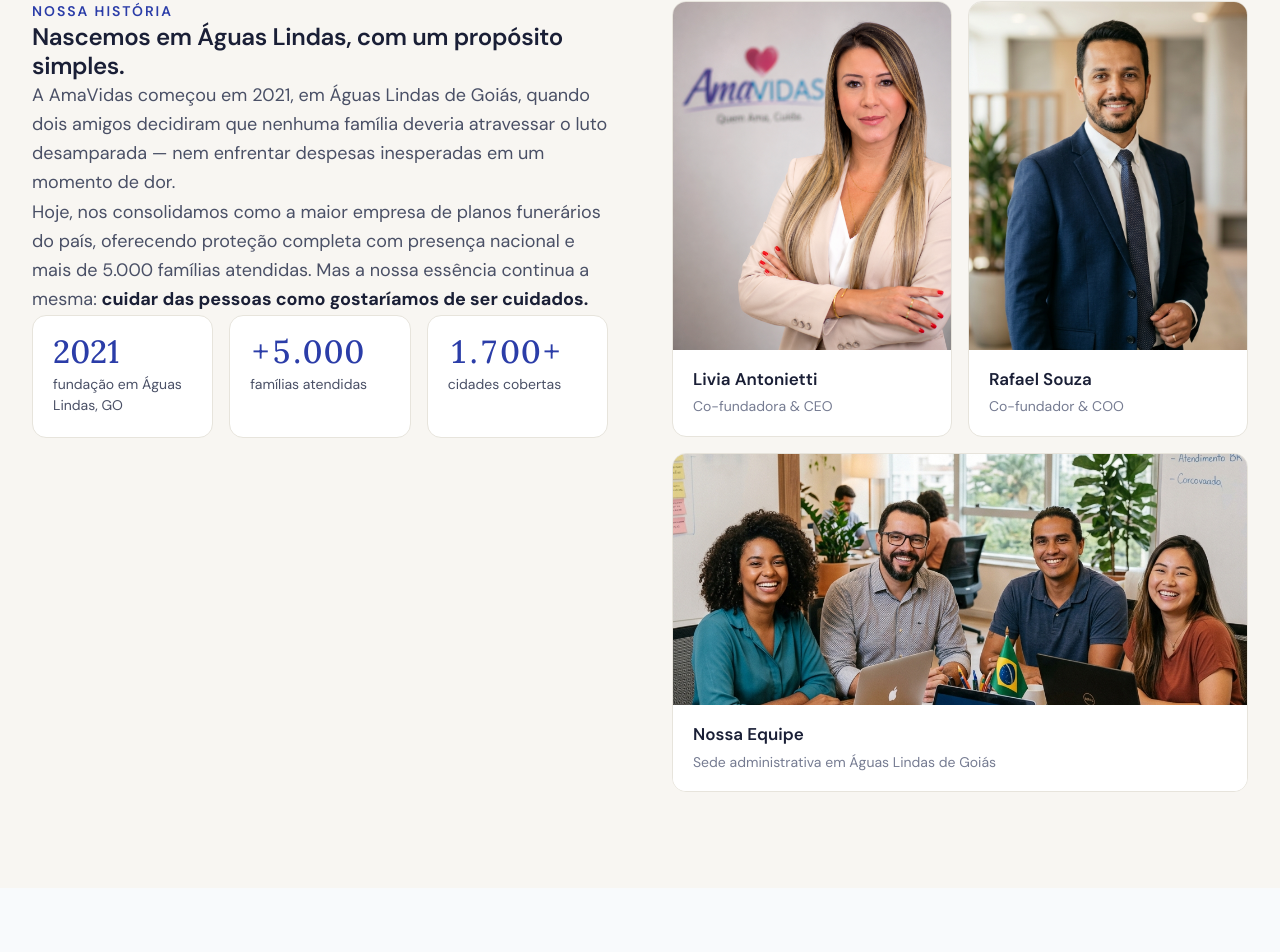
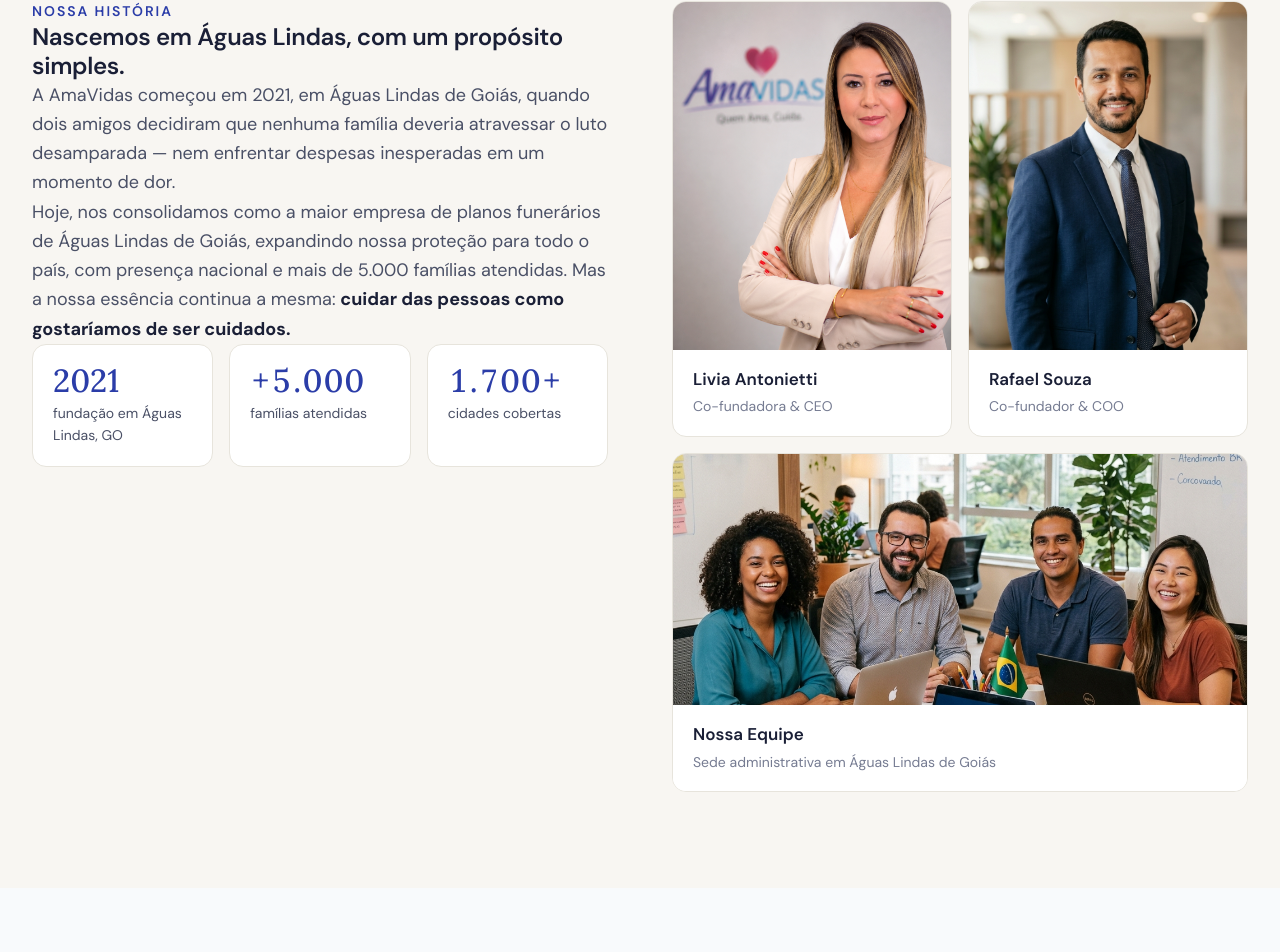
Before and after one commit to valdeir904-ui/amavidas, a Next.js app: page / in a window 1280 px wide. Shown: the part 5111-6063 px from the top of the page. Built offline with nearby package versions, Linux system fonts and the light colour scheme; no server answers; the database is empty.

Commit message:
copy: adjust history text to localize leadership to Águas Lindas and mention nationwide expansion

```diff
--- a/components/Sobre.tsx
+++ b/components/Sobre.tsx
@@ -29,7 +29,7 @@
               A AmaVidas começou em 2021, em Águas Lindas de Goiás, quando dois amigos decidiram que nenhuma família deveria atravessar o luto desamparada — nem enfrentar despesas inesperadas em um momento de dor.
             </p>
             <p className="text-[18px] mb-8 leading-relaxed max-[980px]:text-[17px]" style={{ color: "var(--ink-soft)" }}>
-              Hoje, nos consolidamos como a maior empresa de planos funerários do país, oferecendo proteção completa com presença nacional e mais de 5.000 famílias atendidas. Mas a nossa essência continua a mesma:{" "}
+              Hoje, nos consolidamos como a maior empresa de planos funerários de Águas Lindas de Goiás, expandindo nossa proteção para todo o país, com presença nacional e mais de 5.000 famílias atendidas. Mas a nossa essência continua a mesma:{" "}
               <strong style={{ color: "var(--ink)" }}>cuidar das pessoas como gostaríamos de ser cuidados.</strong>
             </p>
 
```
